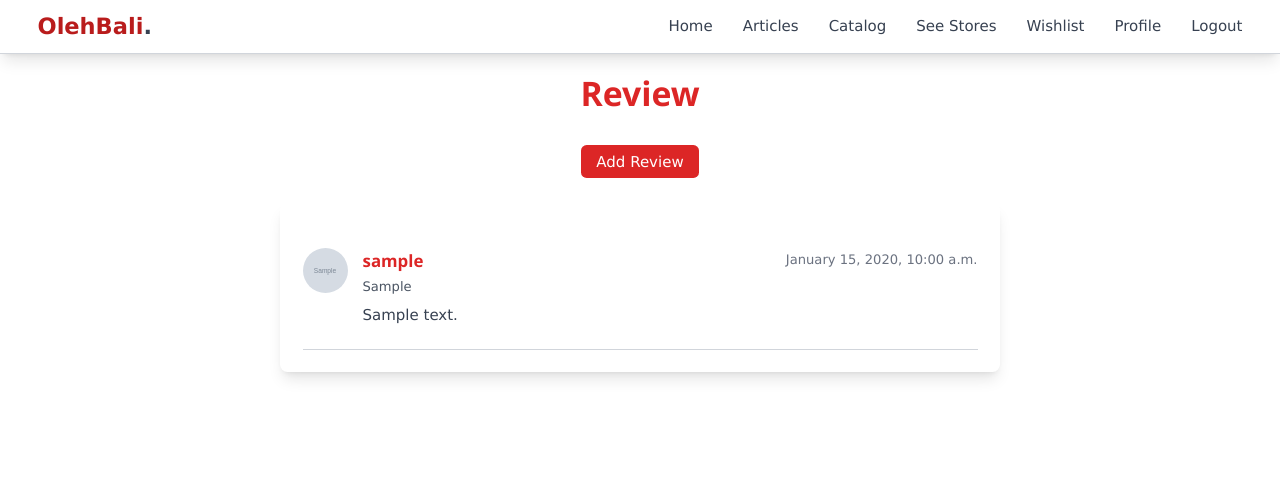
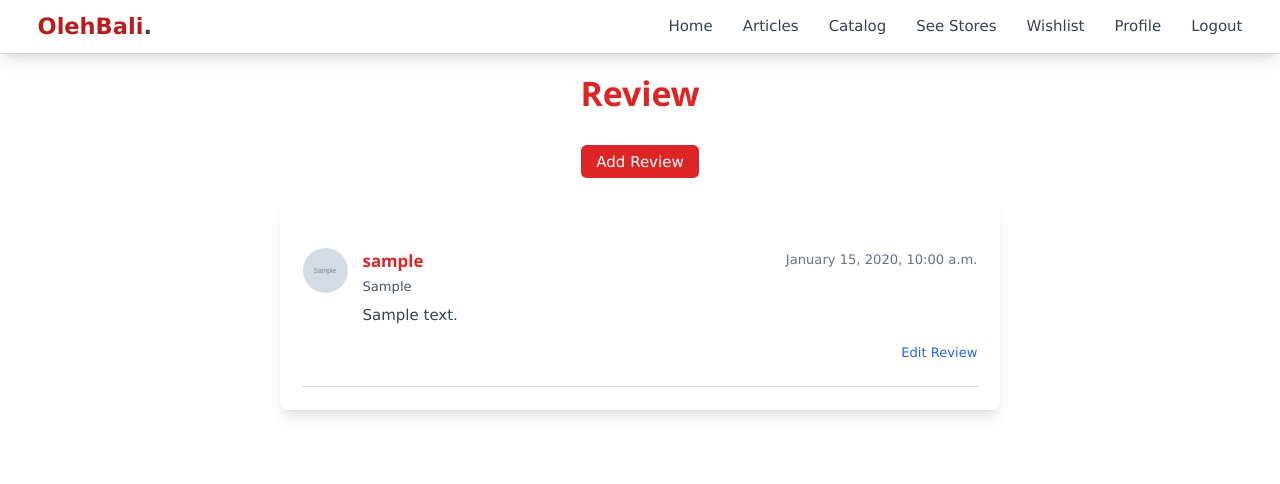
Before and after one commit to B11-PBP-2024/oleh-bali, a Django app: page /review/00000000-0000-0000-0000-000000000001 in a window 1280 px wide. Shown: the top 484 px of the page. Run offline with Django 5.2, Linux system fonts and the light colour scheme; a user stored in the database is signed in; tables that the repository leaves empty hold one stand-in row (values such as "Sample post"); grey boxes marked "Sample" are stand-in pictures; some libraries are stand-ins or nearby versions.

Commit message:
progress edit review

```diff
--- a/review/templates/review_page.html
+++ b/review/templates/review_page.html
@@ -1,5 +1,6 @@
 {% extends 'base.html' %}
 {% block meta %}
+<title>Reviews</title>
 {% endblock meta %}
 
 {% block content %}
@@ -30,6 +31,15 @@
                     </div>
                     <p class="mt-1 text-sm text-gray-600">{{ review.user.buyerprofile.nationality }}</p>
                     <p class="mt-2 text-gray-700">{{ review.review_text }}</p>
+
+                    <!-- Button edit hanya muncul jika review dibuat oleh user yang sedang login -->
+                    {% if review.user == request.user %}
+                        <div class="mt-4 text-right">
+                            <a href="{% url 'review:edit_review' review.pk %}" class="text-sm text-blue-600 hover:underline">
+                                Edit Review
+                            </a>
+                        </div>
+                    {% endif %}
                 </div>
             </div>
         {% endfor %}
--- a/review/urls.py
+++ b/review/urls.py
@@ -1,11 +1,10 @@
 from django.urls import path
-from review.views import show_review, create_review
+from review.views import show_review, create_review, edit_review
 
 app_name = "review"
 
 urlpatterns = [
     path('<uuid:id>', show_review, name='show_review'),
     path('create/<uuid:id>', create_review, name='create_review'),
-
-
+    path('edit-review/<uuid:id>', edit_review, name='edit_review'),
 ]
--- a/review/views.py
+++ b/review/views.py
@@ -1,9 +1,8 @@
-from django.shortcuts import render,redirect
+from django.shortcuts import render, redirect, reverse
+from django.http import HttpResponseRedirect
 from review.models import ReviewEntry
 from seller.models import ProductEntry
 from review.forms import ReviewEntryForm
-
-# Create your views here
 
 def show_review(request,id):
     product = ProductEntry.objects.get(pk=id)
@@ -27,3 +26,15 @@ def create_review(request,id):
 
     context = {'form': form}
     return render(request, "create_review.html", context)
+
+def edit_review(request,id):
+    review = ReviewEntry.objects.get(pk=id)
+
+    form = ReviewEntryForm(request.POST or None, instance=review)
+
+    if form.is_valid() and request.method == "POST":
+        form.save()
+        return HttpResponseRedirect(reverse('review:show_review'))
+
+    context = {'form': form}
+    return render(request, "edit_review.html", context)
```
Also changed, not shown: review/templates/edit_review.html (added, +44 -0 lines).
